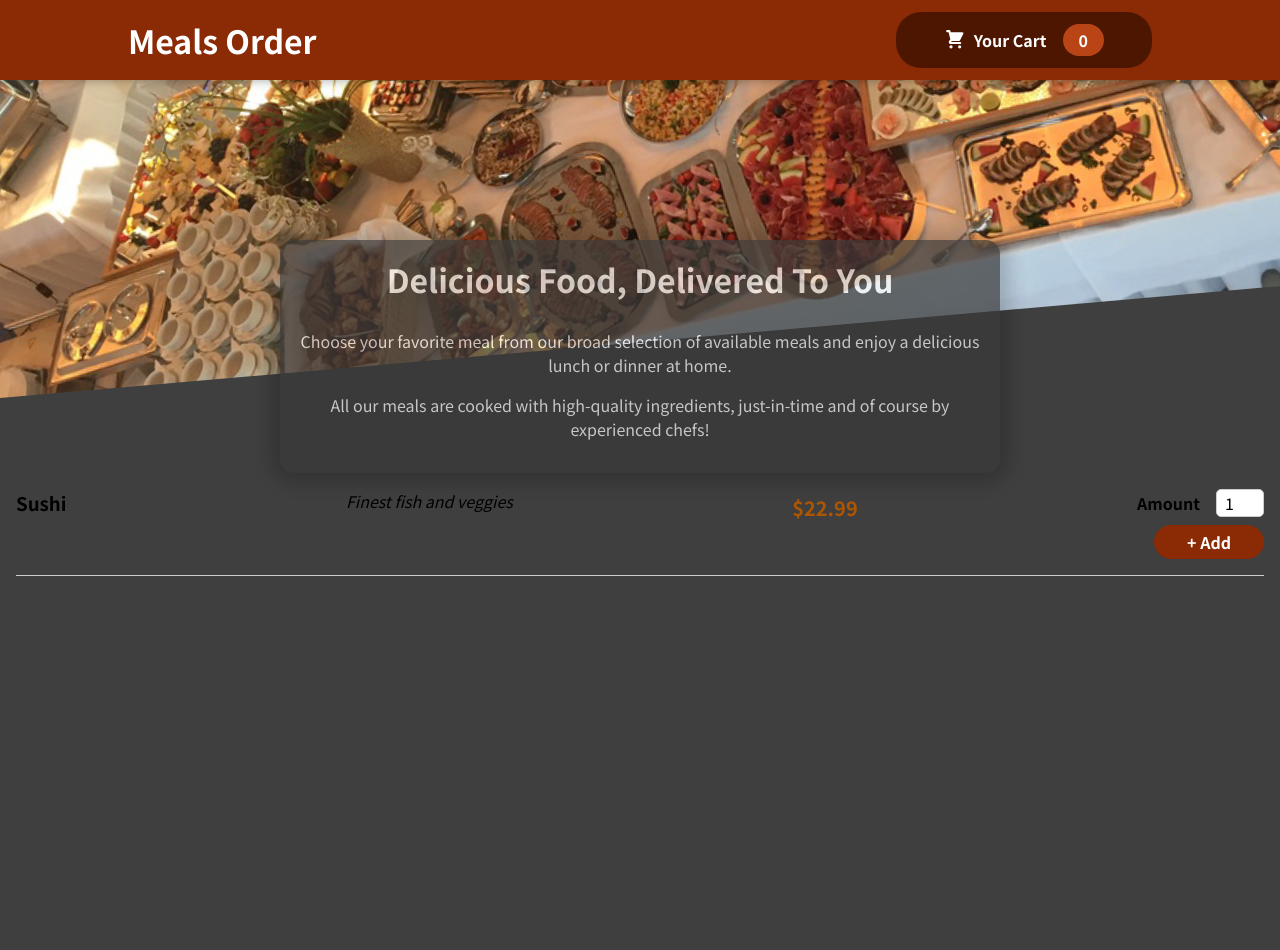
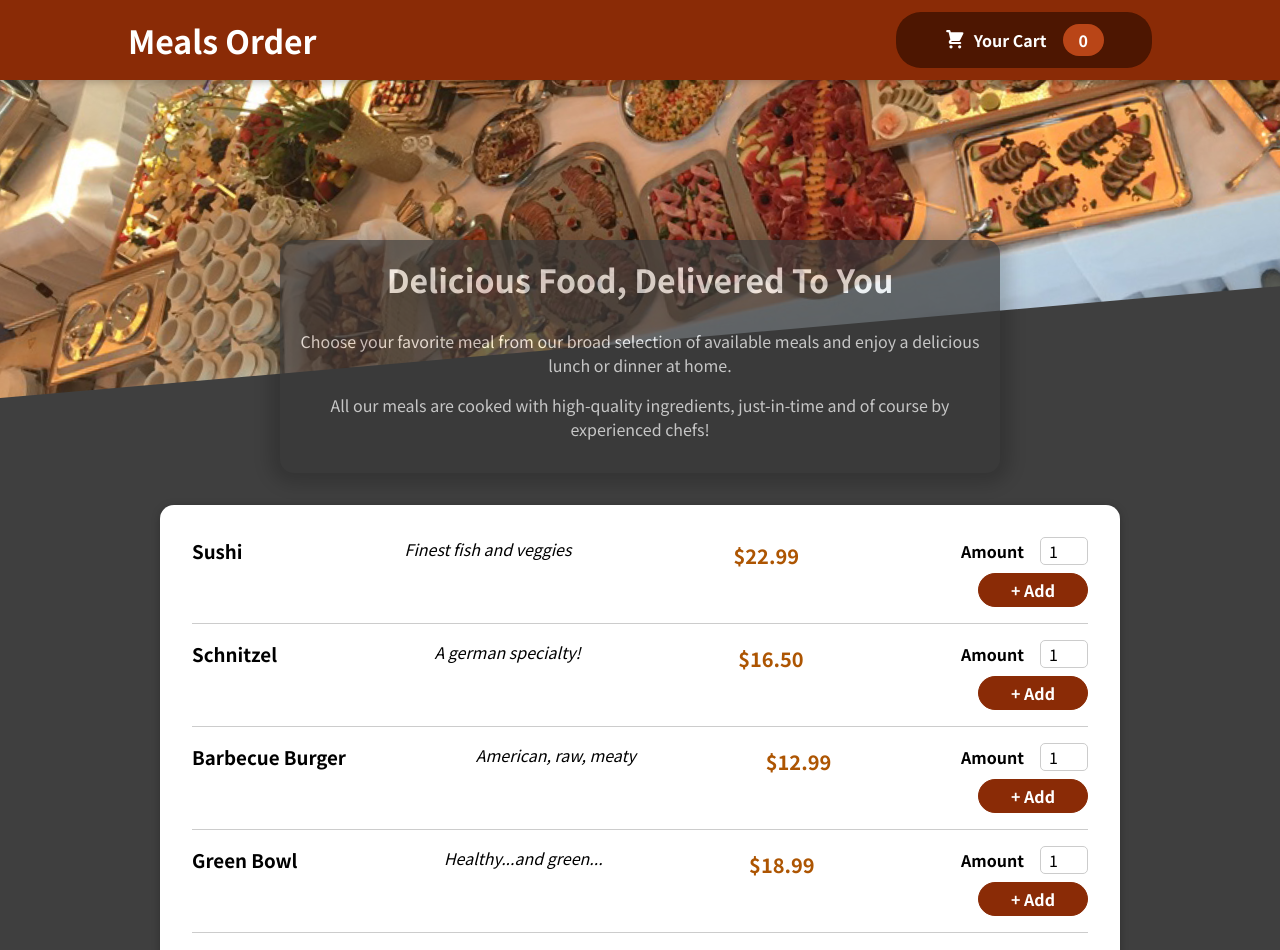
Before and after one commit to gnourt2112000/React_Meal_Order, a React (Create React App) app: page / in a window 1280 px wide. Shown: the top 950 px of the page. Before the commit the page ends 800 px from the top, so only its background shows below. Built offline with nearby package versions, Linux system fonts and the light colour scheme.

Commit message:
create_table_contains_available_meals

```diff
--- a/src/App.js
+++ b/src/App.js
@@ -4,6 +4,7 @@
 import CartProvider from "./store/CartProvider";
 import MealItem from "./components/Meals/MealItem/MealItem";
 import MealsSummary from "./components/Meals/MealsSummary";
+import AvailableMeals from "./components/Meals/AvailableMeals";
 
 function App() {
 	const [cartIsShown, setCartIsShown] = useState(false);
@@ -19,13 +20,7 @@
 			{cartIsShown && <Cart onCloseCart={handleCloseCart}></Cart>}
 			<Header onShowCart={handleShowCart}></Header>
 			<MealsSummary></MealsSummary>
-
-			<MealItem
-				id="m1"
-				name="Sushi"
-				description="Finest fish and veggies"
-				price={22.99}
-			></MealItem>
+			<AvailableMeals></AvailableMeals>
 		</CartProvider>
 	);
 }
--- /dev/null
+++ b/src/components/Meals/AvailableMeals.js
@@ -0,0 +1,50 @@
+import classes from './AvailableMeals.module.css'
+import Card from '../UI/Card'
+import MealItem from './MealItem/MealItem'
+const DUMMY_MEALS = [
+  {
+    id: 'm1',
+    name: 'Sushi',
+    description: 'Finest fish and veggies',
+    price: 22.99,
+  },
+  {
+    id: 'm2',
+    name: 'Schnitzel',
+    description: 'A german specialty!',
+    price: 16.5,
+  },
+  {
+    id: 'm3',
+    name: 'Barbecue Burger',
+    description: 'American, raw, meaty',
+    price: 12.99,
+  },
+  {
+    id: 'm4',
+    name: 'Green Bowl',
+    description: 'Healthy...and green...',
+    price: 18.99,
+  },
+]
+
+const AvailableMeals = () => {
+    const mealsList = DUMMY_MEALS.map(meal => (
+        <MealItem
+            name={meal.name}
+            id={meal.id}
+            key={meal.id}
+            price={meal.price}
+            description={meal.description}>
+        </MealItem>
+    ))
+    return (
+        <section className={classes.meals}>
+            <Card>
+                <ul>{mealsList}</ul>
+            </Card>
+        </section>
+    )
+}
+
+export default AvailableMeals
--- /dev/null
+++ b/src/components/Meals/AvailableMeals.module.css
@@ -0,0 +1,24 @@
+.meals {
+  max-width: 60rem;
+  width: 90%;
+  margin: 2rem auto;
+  animation: meals-appear 1s ease-out forwards;
+}
+
+.meals ul {
+  list-style: none;
+  margin: 0;
+  padding: 0;
+}
+
+@keyframes meals-appear {
+  from {
+    opacity: 0;
+    transform: translateY(3rem);
+  }
+
+  to {
+    opacity: 1;
+    transform: translateY(0);
+  }
+}
```
Also changed, not shown: 1 other file (tests, documents, lock files or other folders).
